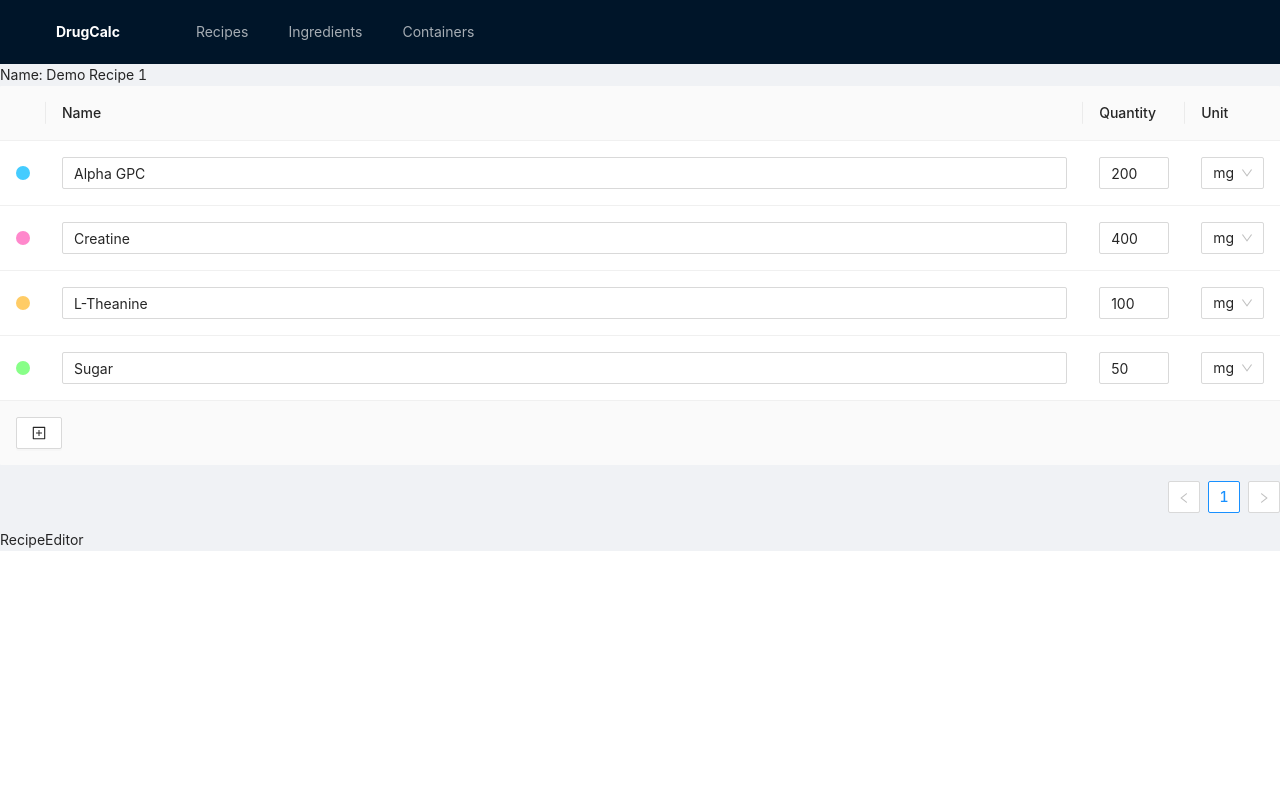
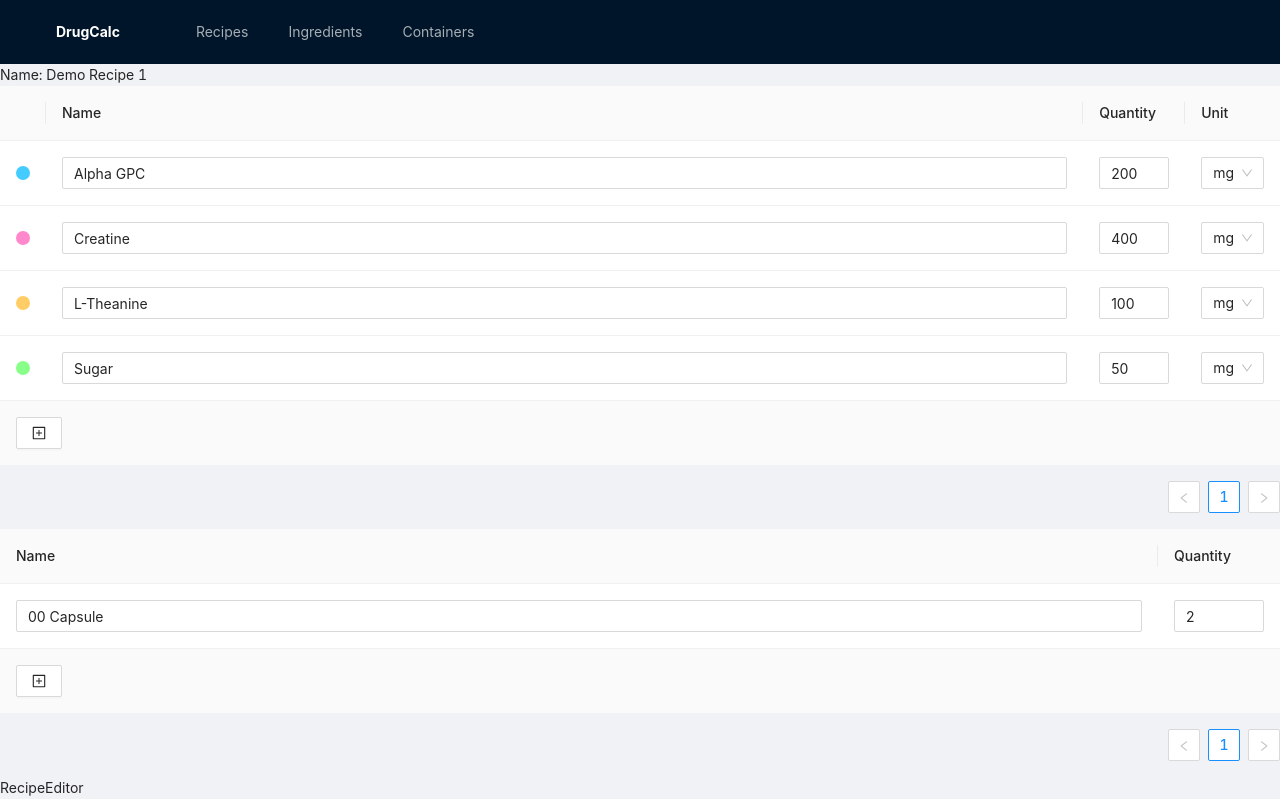
Before and after one commit to bismuthsoft/drugcalc, a React (Vite) app: page /recipes/0 in a window 1280 px wide. Built offline with nearby package versions, Linux system fonts and the light colour scheme.

Commit message:
add containers to recipe editor

```diff
--- a/src/routes/RecipeEditor.css
+++ b/src/routes/RecipeEditor.css
@@ -1,6 +1,7 @@
 .ingredient__name {
     width: 100%;
 }
+
 .ingredient__quantity {
     width: 5em;
 }
@@ -12,3 +13,7 @@
     width: 1em;
     border-radius: 0.5em;
 }
+
+.container__name {
+    width: 100%;
+}
--- a/src/routes/RecipeEditor.tsx
+++ b/src/routes/RecipeEditor.tsx
@@ -35,10 +35,12 @@ type Props = {
 }
 
 const RecipeEditor: React.FC<Props> = ({readOnly}) => {
-    const {recipe: recipe_data, recipeList}: {recipe: Recipe, recipeList: SetRecipe} = useLoaderData() as any;
+    const {recipe: recipe_data, recipeList, containerList}: {recipe: Recipe, recipeList: any[], containerList: any[]} = useLoaderData() as any;
     const [ recipe, setRecipe ] = useState(recipe_data);
 
     const allIngredients = recipeList.map(({name}: any) => ({value: name}));
+    const allContainers = containerList.map(({name}: any) => ({value: name}));
+
     const ingredientsColumns = [
         {
             key: 'color',
@@ -51,11 +53,10 @@ const RecipeEditor: React.FC<Props> = ({readOnly}) => {
             title: 'Name',
             dataIndex: 'name',
             key: 'name',
-            render: (name: string) => (
+            render: (name: string) =>
                 <AutoComplete className="ingredient__name"
                               value={name}
                               options={allIngredients} />
-            )
         },
         {
             title: 'Quantity',
@@ -76,7 +77,30 @@ const RecipeEditor: React.FC<Props> = ({readOnly}) => {
             render: (unit: string) =>
                 <UnitSelector unit={unit} />,
         }
-    ]
+    ];
+
+    const containersColumns = [
+        {
+            title: 'Name',
+            dataIndex: 'name',
+            key: 'name',
+            render: (name: string) =>
+                <AutoComplete className="container__name"
+                              value={name}
+                              options={allContainers} />
+        },
+        {
+            title: 'Quantity',
+            dataIndex: 'quantity',
+            key: 'quantity',
+            width: 1,
+            render: (quantity:number) =>
+                <InputNumber className="container__quantity"
+                             min={0} max={10} step={1}
+                             defaultValue={quantity} />
+        },
+    ];
+
     return (
         <>
             <div>Name: {recipe.name}</div>
@@ -85,6 +109,13 @@ const RecipeEditor: React.FC<Props> = ({readOnly}) => {
                    rowKey="name"
                    footer={() =>
                        <IngredientsFooter {...{recipe, setRecipe}}/>
+                   }
+            />
+            <Table dataSource={recipe.containers}
+                   columns={containersColumns}
+                   rowKey="name"
+                   footer={() =>
+                       <ContainersFooter {...{recipe, setRecipe}}/>
                    }
             />
             <div>RecipeEditor</div>
@@ -116,12 +147,33 @@ const IngredientsFooter: React.FC<FooterProps> = ({recipe, setRecipe}) => {
     )
 }
 
+const ContainersFooter: React.FC<FooterProps> = ({recipe, setRecipe}) => {
+    return (
+        <Button
+            onClick={() => setRecipe({
+                ...recipe,
+                containers: [
+                    ...recipe.containers,
+                    {
+                        name: 'Empty Thing',
+                        id: Math.random(),
+                        quantity: 1,
+                        unit: 'mg',
+                    }
+                ]
+            })}
+        ><PlusSquareOutlined /></Button>
+    )
+}
+
 export async function loader() {
     const recipe = await fetch("/api/recipes/0.json");
     const ingredients = await fetch("/api/ingredients.json");
+    const containers = await fetch("/api/containers.json");
     return {
         recipe: await recipe.json(),
-        recipeList: await ingredients.json()
+        recipeList: await ingredients.json(),
+        containerList: await containers.json()
     };
 }
 
```
